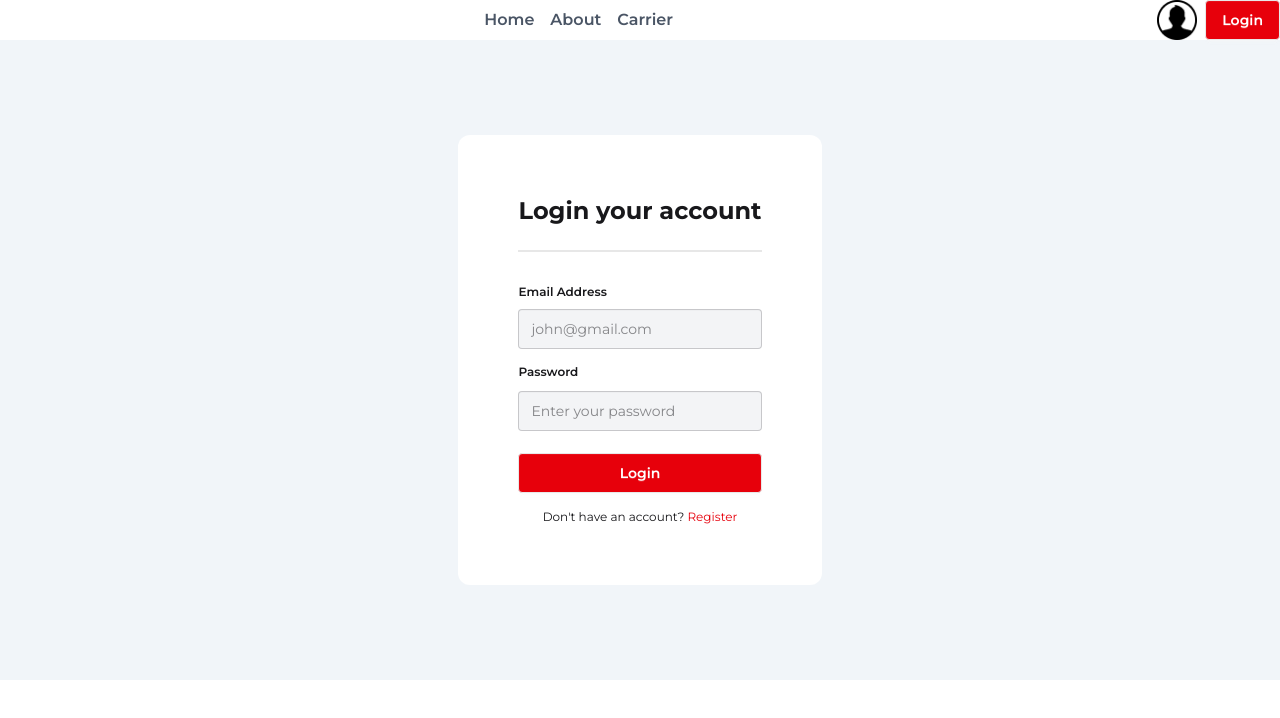
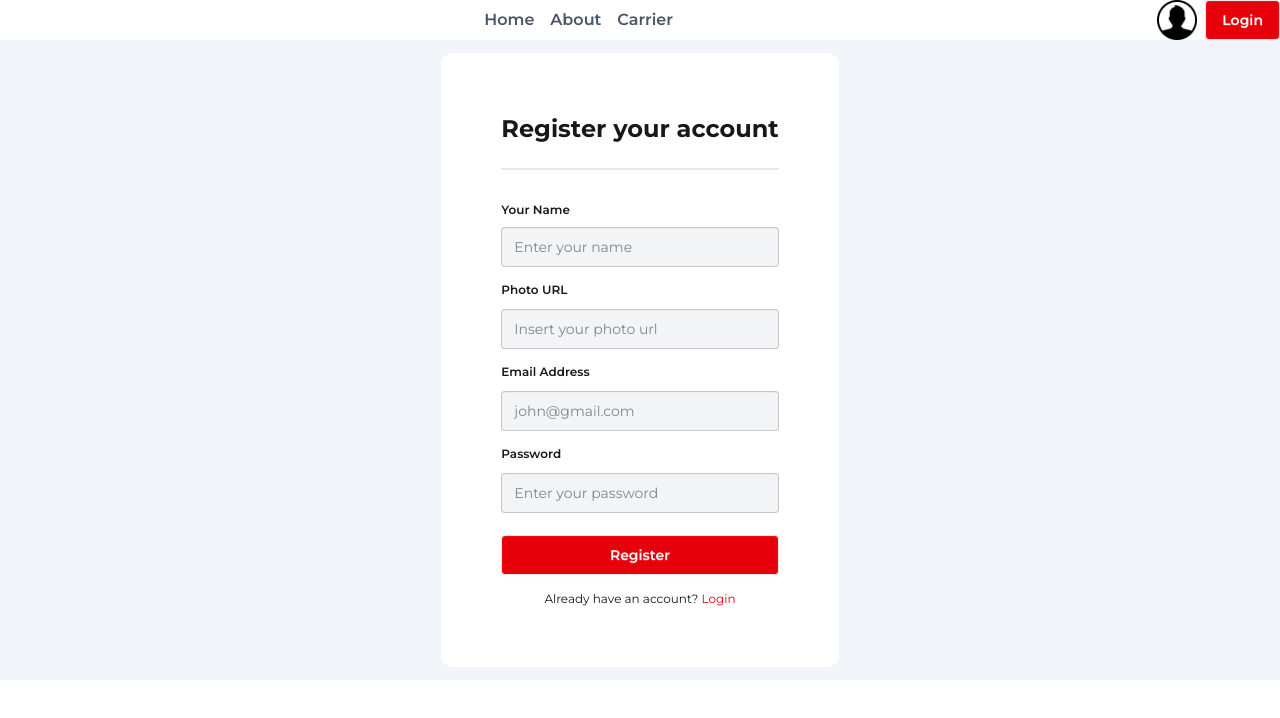
Before and after one commit to nihalxofficial/Dragon-News, a Next.js app: page /register in a window 1280 px wide. Shown: the top 718 px of the page. Built offline with nearby package versions, Linux system fonts and the light colour scheme.

Commit message:
Register page added and react hook form implemented

```diff
--- a/src/app/(auth)/register/page.jsx
+++ b/src/app/(auth)/register/page.jsx
@@ -5,28 +5,38 @@ import { useForm } from 'react-hook-form';
 
 const RegisterPage = () => {
     const {register, handleSubmit, watch, formState: { errors },} = useForm();
+    console.log(watch("name"));
 
     const handleRegister = (data) => {
-        console.log(data);
+        const {name, photo, email, password} = data;
 
     }
     return (
         <div className='flex justify-center items-center min-h-[80vh] bg-slate-100'>
             <div className='rounded-xl p-15 bg-white'>
-                <h2 className='font-bold text-2xl text-center '>Login your account</h2>
+                <h2 className='font-bold text-2xl text-center '>Register your account</h2>
                 <div className='divider'></div>
                 <form onSubmit={handleSubmit(handleRegister)}>
                     <fieldset className="fieldset">
+                        <legend className="fieldset-legend">Your Name</legend>
+                        <input type="text" {...register('name', {required: "Name field is required"})} className="input bg-gray-100" placeholder="Enter your name" />
+                        {errors.name && <p className='text-red-600'>{errors.name.message}</p>}
+
+                        <legend className="fieldset-legend">Photo URL</legend>
+                        <input type="text" {...register('photo', {required: "Photo is required"})} className="input bg-gray-100" placeholder="Insert your photo url" />
+                        {errors.name && <p className='text-red-600'>{errors.photo.message}</p>}
+
                         <legend className="fieldset-legend">Email Address</legend>
                         <input type="email" {...register('email', {required: "Email field is required"})} className="input bg-gray-100" placeholder="john@gmail.com" />
                         {errors.email && <p className='text-red-600'>{errors.email.message}</p>}
+
                         <legend className="fieldset-legend">Password</legend>
                         <input type="password" {...register('password', {required: "Password field is required"})}  className="input bg-gray-100" placeholder="Enter your password" />
                         {errors.password && <p className='text-red-600'>{errors.password.message}</p>}
-                        <button type='submit' className='btn bg-red-600 text-white w-full mt-4'>Login</button>
+                        <button type='submit' className='btn bg-red-600 text-white w-full mt-4'>Register</button>
                     </fieldset>
                 </form>
-                <h2 className='text-xs text-center mt-3'>Don&apos;t have an account? <Link href={"/register"} className='text-red-600'>Register</Link> </h2>
+                <h2 className='text-xs text-center mt-3'>Already have an account? <Link href={"/login"} className='text-red-600'>Login</Link> </h2>
             </div>
 
 
```
